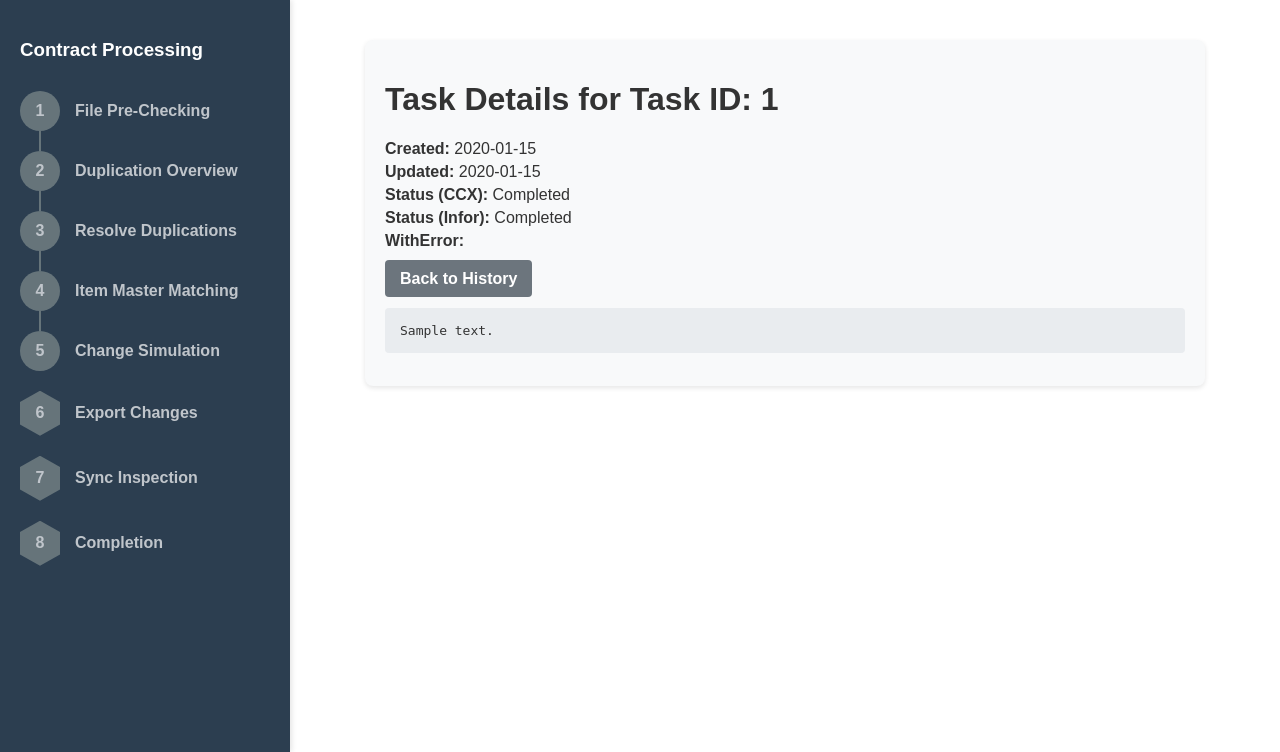
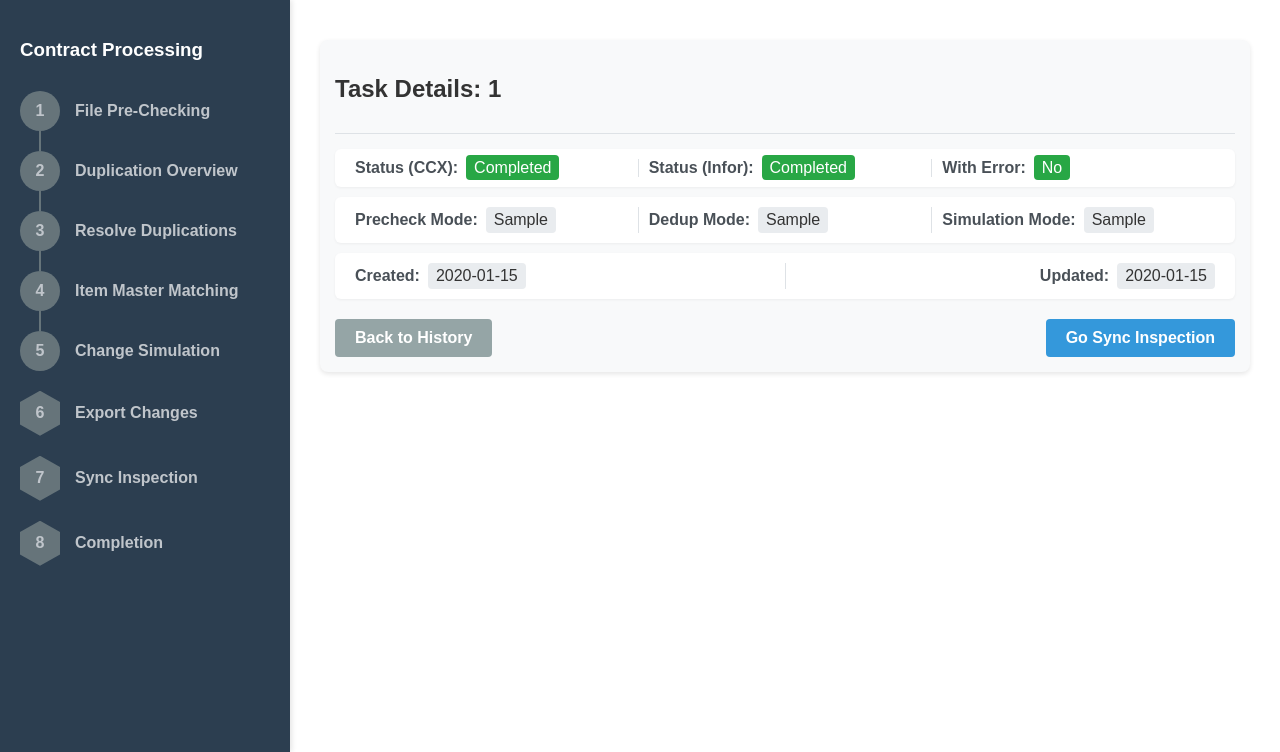
Before and after one commit to Erhezi/A8---Contract-Atlas, a Flask app: template preprocessorEC/templates/task_details.html in a window 1280 px wide. Shown: the part 48-800 px from the top of the page. Run offline with Flask 3, Linux system fonts and the light colour scheme; the template is opened without the code that fills it: most values are stand-ins (such as "Sample title", 1, 10 or a date in 2020); parts of the project's set-up code (start-up, migrations or seed data) failed here and were passed over.

Commit message:
added the task detail section to show more information per task

```diff
--- a/preprocessorEC/static/js/history.js
+++ b/preprocessorEC/static/js/history.js
@@ -35,7 +35,7 @@
     if (deleteTaskBtns) {
         deleteTaskBtns.forEach(function(btn) {
             btn.addEventListener('click', function(event) {
-                if (!confirm('Are you sure you want to delete this task?')) {
+                if (!confirm('Are you sure you want to delete this task? this action can NOT be undone.')) {
                     event.preventDefault();
                     return false;
                 }
--- /dev/null
+++ b/preprocessorEC/static/js/task_details.js
@@ -0,0 +1,6 @@
+document.addEventListener('DOMContentLoaded', function() {
+    // Initialize any components or attach event handlers
+
+
+    // functions
+});
--- a/preprocessorEC/templates/task_details.html
+++ b/preprocessorEC/templates/task_details.html
@@ -3,48 +3,120 @@
 {% block extra_styles %}
 <style>
     .task-details {
-        max-width: 800px;
-        margin: auto;
-        padding: 20px;
+        max-width: 900px;
+        margin: 20px auto;
+        padding: 15px;
         background-color: #f8f9fa;
         border-radius: 8px;
         box-shadow: 0 2px 5px rgba(0,0,0,0.1);
     }
 
-    .task-info {
-        margin-bottom: 20px;
+    .task-header {
+        margin-bottom: 15px;
+        border-bottom: 1px solid #dee2e6;
+        padding-bottom: 10px;
     }
 
-    .task-info p {
-        margin: 5px 0;
+    .info-row {
+        display: flex;
+        padding: 10px;
+        margin-bottom: 10px;
+        background-color: white;
+        border-radius: 6px;
+        box-shadow: 0 1px 3px rgba(0,0,0,0.05);
+    }
+
+    .info-item {
+        flex: 1;
+        padding: 0 10px;
+        display: flex;
+        align-items: center;
+    }
+
+    .info-item:not(:last-child) {
+        border-right: 1px solid #dee2e6;
+    }
+
+    .info-label {
+        font-weight: bold;
+        margin-right: 8px;
+        color: #495057;
+    }
+
+    .info-value {
+        background-color: #e9ecef;
+        padding: 4px 8px;
+        border-radius: 4px;
+    }
+
+    .info-value-danger {
+        background-color: #dc3545;
+        padding: 4px 8px;
+        border-radius: 4px;
+        color: #fff;
+    }
+
+    .info-value-warning {
+        background-color: #ffc107;
+        padding: 4px 8px;
+        border-radius: 4px;
+        color: #fff;
+    }
+
+    .info-value-success {
+        background-color: #28a745;
+        padding: 4px 8px;
+        border-radius: 4px;
+        color: #fff;
+    }
+
+    .info-value-progress {
+        background-color: #17a2b8;
+        padding: 4px 8px;
+        border-radius: 4px;
+        color: #fff;
+    }
+
+    .info-value-progress-light {
+        background-color: #7fb7f0;
+        padding: 4px 8px;
+        border-radius: 4px;
+        color: #fff;
     }
 
     .task-actions {
-        margin-bottom: 20px;
+        margin-top: 20px;
+        display: flex;
+        justify-content: space-between;
     }
 
-    .task-content pre {
-        background-color: #e9ecef;
-        padding: 15px;
-        border-radius: 4px;
-        overflow-x: auto;
-    }
-    .task-content p {
-        margin: 0;
-    }
     .btn {
-        padding: 10px 15px;
+        display: inline-block;
+        padding: 10px 20px;
         border-radius: 4px;
         text-decoration: none;
         font-weight: bold;
+        cursor: pointer;
     }
-    .btn-secondary {
-        background-color: #6c757d;
+
+    .btn-primary {
+        background-color: #3498db;
         color: white;
     }
-    .btn-primary {
-        background-color: #007bff;
+
+    .btn-secondary {
+        background-color: #95a5a6;
         color: white;
+    }
+
+    .btn:hover {
+        opacity: 0.9;
+    }
+
+    /* Align the Updated timestamp to the right */
+    .updated-timestamp {
+        justify-content: flex-end;
+        text-align: right;
     }
 </style>
 {% endblock %}
@@ -53,36 +125,91 @@
 
 {% block content %}
 <div class="task-details">
-    <h1>Task Details for Task ID: {{ task.TaskID }}</h1>
+    <div class="task-header">
+        <h2>Task Details: {{ task.TaskID }}</h2>
+    </div>
 
-    <div class="task-info">
-        <p><strong>Created:</strong> {{ task.CreateDT.strftime('%Y-%m-%d %H:%M:%S') }}</p>
-        <p><strong>Updated:</strong> {{ task.UpdateDT.strftime('%Y-%m-%d %H:%M:%S') }}</p>
-        <p><strong>Status (CCX):</strong> {{ task.Status }}</p>
-        <p><strong>Status (Infor):</strong> {{ task.Status2 }}</p>
-        <p><strong>WithError:</strong> {{ task.WithError }}</p>
+    <!-- Row 1: Status Information -->
+    <div class="info-row">
+        <div class="info-item">
+            <div class="info-label">Status (CCX):</div>
+            <div>
+                {% if task.Status == 'Completed' %}
+                    <span class="info-value-success">Completed</span>
+                {% elif task.Status == 'Exported' %}
+                    <span class="info-value-warning">Exported</span>
+                {% elif task.Status == 'Pending' %}
+                    <span class="info-value-progress">Pending</span>
+                {% elif task.Status == 'Hold' %}
+                    <span class="info-value-progress-light">Hold</span>
+                {% elif task.Status == 'Deleted' %}
+                    <span class="info-value-secondary">Deleted</span>
+                {% else %}
+                    <span class="info-value-secondary">{{ task.Status or 'N/A' }}</span>
+                {% endif %}
+            </div>
+        </div>
+        <div class="info-item">
+            <div class="info-label">Status (Infor):</div>
+            <div>
+                {% if task.Status2 == 'Completed' %}
+                    <span class="info-value-success">Completed</span>
+                {% elif task.Status2 == 'Pending' %}
+                    <span class="info-value-progress">Pending</span>
+                {% else %}
+                    <span class="info-value-secondary">{{ task.Status2 or 'N/A' }}</span>
+                {% endif %}
+            </div>
+        </div>
+        <div class="info-item">
+            <div class="info-label">With Error:</div>
+            <div>
+                {% if task.WithError == 'Yes' %}
+                    <span class="info-value-danger">Yes</span>
+                {% else %}
+                    <span class="info-value-success">No</span>
+                {% endif %}
+            </div>
+        </div>
+    </div>
+
+    <!-- Row 2: Task Configuration -->
+    <div class="info-row">
+        <div class="info-item">
+            <div class="info-label">Precheck Mode:</div>
+            <div class="info-value">{{ task.PreCheckMode or 'N/A' }}</div>
+        </div>
+        <div class="info-item">
+            <div class="info-label">Dedup Mode:</div>
+            <div class="info-value">{{ task.DedupMode or 'N/A' }}</div>
+        </div>
+        <div class="info-item">
+            <div class="info-label">Simulation Mode:</div>
+            <div class="info-value">{{ task.SimulationMode or 'N/A' }}</div>
+        </div>
+    </div>
+
+    <!-- Row 3: Timestamps -->
+    <div class="info-row">
+        <div class="info-item">
+            <div class="info-label">Created:</div>
+            <div class="info-value">{{ task.CreateDT.strftime('%Y-%m-%d %H:%M:%S') if task.CreateDT else 'N/A' }}</div>
+        </div>
+        <div class="info-item updated-timestamp">
+            <div class="info-label">Updated:</div>
+            <div class="info-value">{{ task.UpdateDT.strftime('%Y-%m-%d %H:%M:%S') if task.UpdateDT else 'N/A' }}</div>
+        </div>
     </div>
 
     <div class="task-actions">
         <a href="{{ url_for('data_export.view_history') }}" class="btn btn-secondary">Back to History</a>
+        <a href="{{ url_for('data_export.view_history') }}" class="btn btn-primary">Go Sync Inspection</a>
     </div>
 
-    <div class="task-content">
-        <!-- Display task-specific content here -->
-        {% if task.Content %}
-            <pre>{{ task.Content }}</pre>
-        {% else %}
-            <p>No content available for this task.</p>
-        {% endif %}
-    </div>
+    <!-- Section to display Errors -->
+
+    <!-- Section to display Sync status for all exported rows -->
 </div>
+
+<script src="{{ url_for('static', filename='js/task_details.js') }}"></script>
 {% endblock %}
-
-{% block extra_scripts %}
-<script>
-    // Add any JavaScript needed for task details page here
-    document.addEventListener('DOMContentLoaded', function() {
-        console.log('Task Details Page Loaded');
-    });
-</script>
-{% endblock %}
```
Also changed, not shown: preprocessorEC/common/db.py (+66 -1 lines), preprocessorEC/data_export/routes.py (+28 -40 lines), preprocessorEC/item_matching/routes.py (+11 -9 lines).
